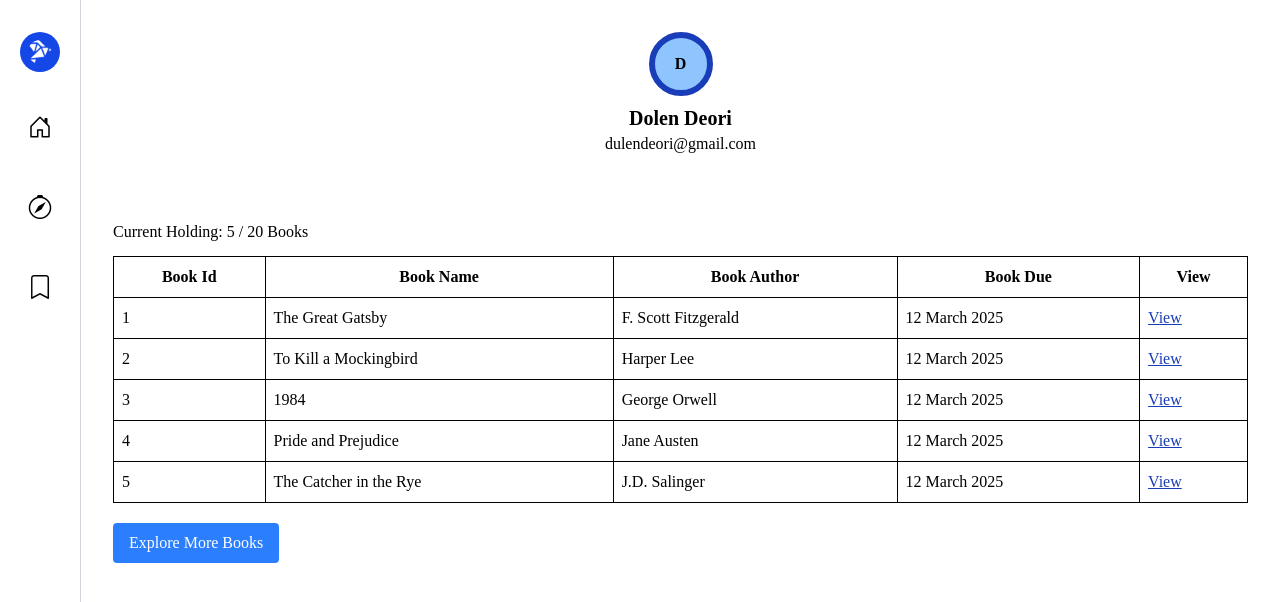
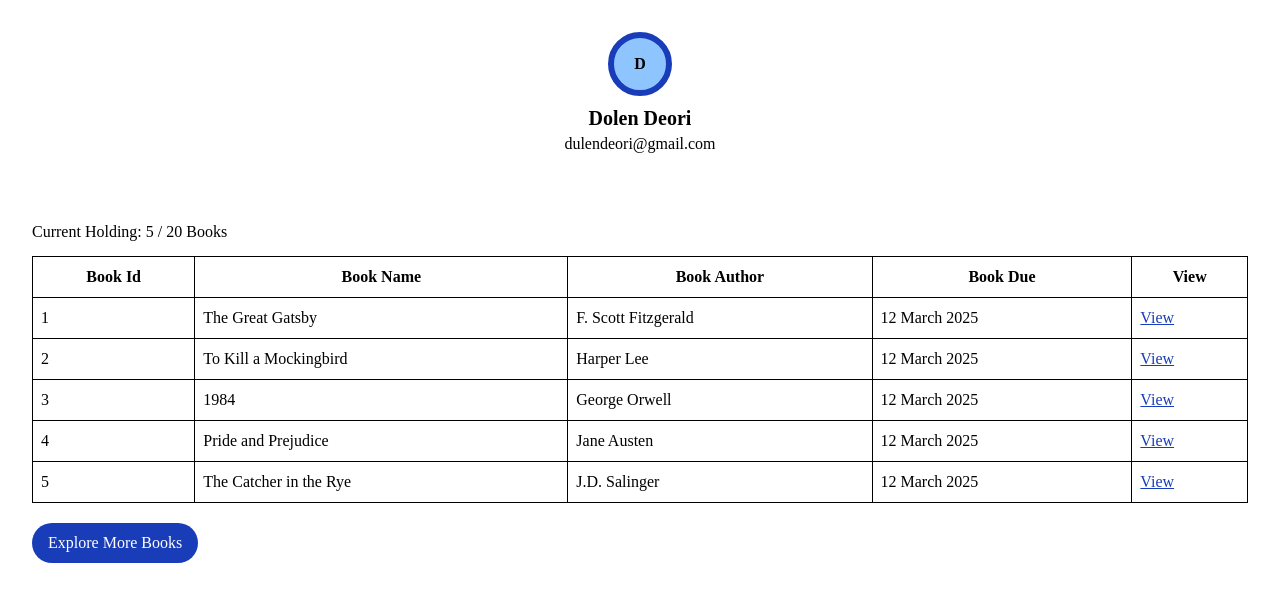
Before and after one commit to DolenDeori/Online_LMS_IBM, a React (Vite) app in the folder frontend/: page /auth/profile in a window 1280 px wide. Shown: the top 602 px of the page. Built offline with nearby package versions, Linux system fonts and the light colour scheme; a web font is replaced by a local one.

Commit message:
feat: refactor Profile component to use useNavigate for navigation and remove Navigation component

```diff
--- a/frontend/src/auth/Profile.tsx
+++ b/frontend/src/auth/Profile.tsx
@@ -1,13 +1,10 @@
-import Navigation from "@/components/Navigation";
 import { books } from "@/constants";
-import { NavLink } from "react-router";
+import { useNavigate } from "react-router";
 
 const Profile = () => {
+  const navigate = useNavigate();
   return (
     <div className="flex h-svh">
-      <div>
-        <Navigation />
-      </div>
       <div className="h-svh w-full flex-2 font-funnel">
         <div className="flex flex-col items-center pb-8">
           <div className="border-6 border-blue-800 h-16 w-16 flex justify-center items-center mt-8 rounded-full bg-blue-300">
@@ -49,10 +46,11 @@ const Profile = () => {
               </tbody>
             </table>
           </div>
-          <button className="p-2 bg-blue-500 mt-5 rounded px-4 text-white cursor-pointer">
-            <NavLink to="/" end>
-              Explore More Books
-            </NavLink>
+          <button
+            className="p-2 bg-blue-800 mt-5 rounded-full px-4 text-white cursor-pointer"
+            onClick={() => navigate("/")}
+          >
+            Explore More Books
           </button>
         </div>
       </div>
```
